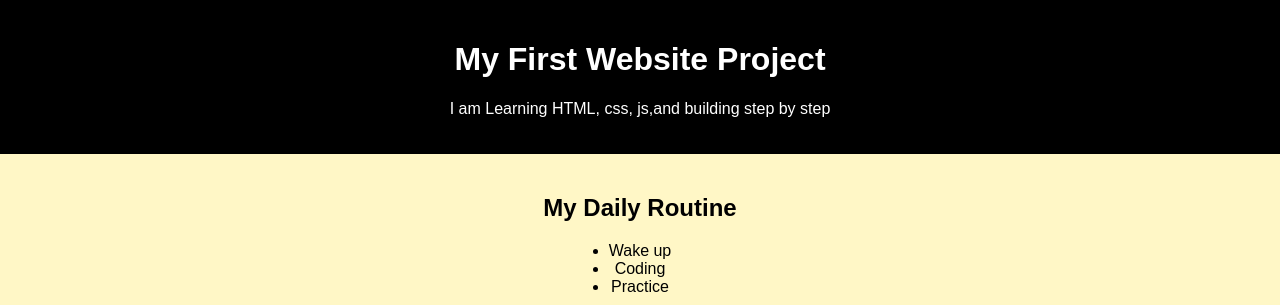
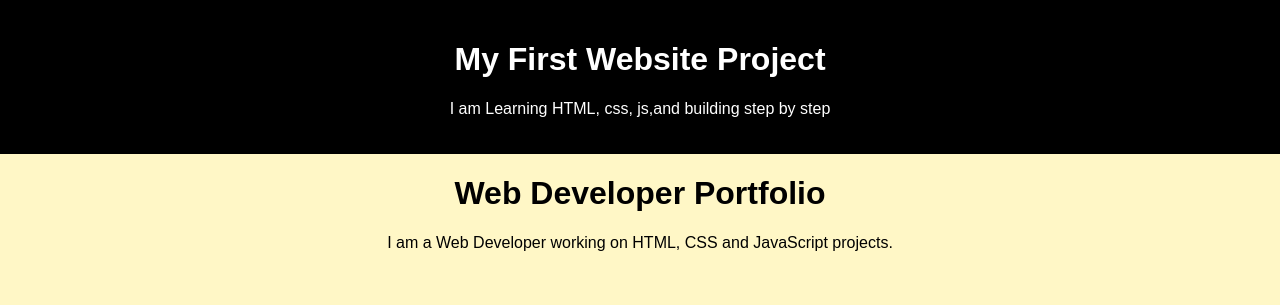
Before and after one commit to bhaimuzamil7860-cpu/resoponsive-portfolio-website, a plain HTML site: page index.html in a window 1280 px wide. Shown: the top 305 px of the page. Drawn offline with Linux system fonts and the light colour scheme.

Commit message:
Revise index.html for improved SEO and content
Updated meta tags, title, and content for clarity and SEO.

```diff
--- a/index.html
+++ b/index.html
@@ -2,9 +2,12 @@
 <html lang="en">
 <head>
     <meta charset="UTF-8">
+    <!-- Meta tags section -->
+<meta name="description" content="My portfolio website">
     <meta name="viewport" content="width=device-width, initial-scale=1.0">
     <meta name="google-site-verification" content="RSYsnWU486HaiRK20OgJFN0-zFZC2ef6vF-q6wjxQYA" />
-    <title>My First Portfolio</title>
+    <meta name="description" content="Muzammil Hub portfolio website. HTML, CSS and JavaScript projects, responsive web design and developer work showcase.">
+    <title>Muzammil Hub | Portfolio Website | HTML CSS Projects</title>
 
     <style>
         body {
@@ -133,7 +136,9 @@
         <h1>My First Website Project</h1>
         <p>I am Learning HTML, css, js,and building step by step</p>
     </header>
+<h1>Web Developer Portfolio</h1>
 
+<p>I am a Web Developer working on HTML, CSS and JavaScript projects.</p>
     <section>
         <h2>My Daily Routine</h2>
         <ul>
@@ -142,6 +147,7 @@
             <li>Practice</li>
         </ul>
     </section>
+
     <hr class="top-line">
     <!-- this is the Random image and google link -->
      <section class="images">
```
